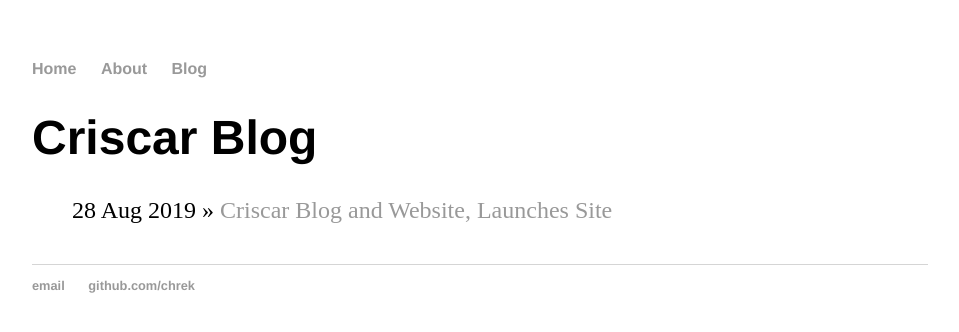
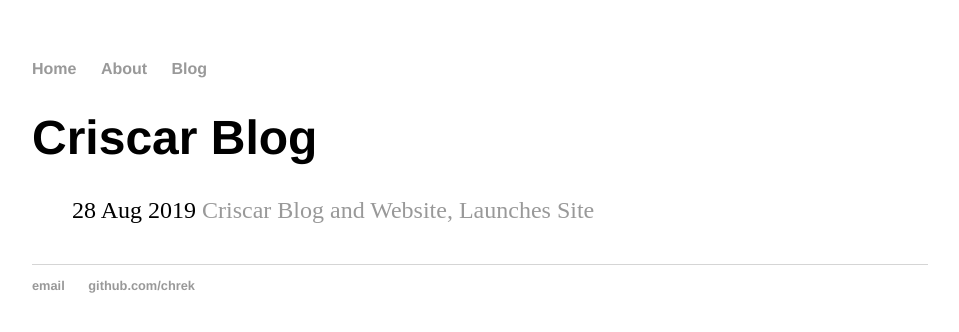
Before and after one commit to chrek/chrek.github.io-website-blog-jekyll, a Jekyll site: the page built from blog/index.html, in a window 1280 px wide. Shown: the top 332 px of the page, without its empty margins (160-1119 px from the left). Built offline with Jekyll 4.4.1, drawn with Linux system fonts in a browser that asks for light colours.

Commit message:
Update index.html

```diff
--- a/blog/index.html
+++ b/blog/index.html
@@ -5,6 +5,11 @@ title: Criscar Blog
 <h1>{{ page.title }}</h1>
 <ul class="posts">
   {% for post in site.posts %}
-  <li><span>{{ post.date | date_to_string }}</span> » <a href="{{ post.url }}" title="{{ post.title }}">{{ post.title }}</a></li>
+  <li>
+    <span>{{ post.date | date_to_string }}</span>
+	  <a href="{{ post.url }}" title="{{ post.title }}">
+      {{ post.title }}
+    </a>
+  </li>
 	{% endfor %}
- </ul>
+</ul>
```
